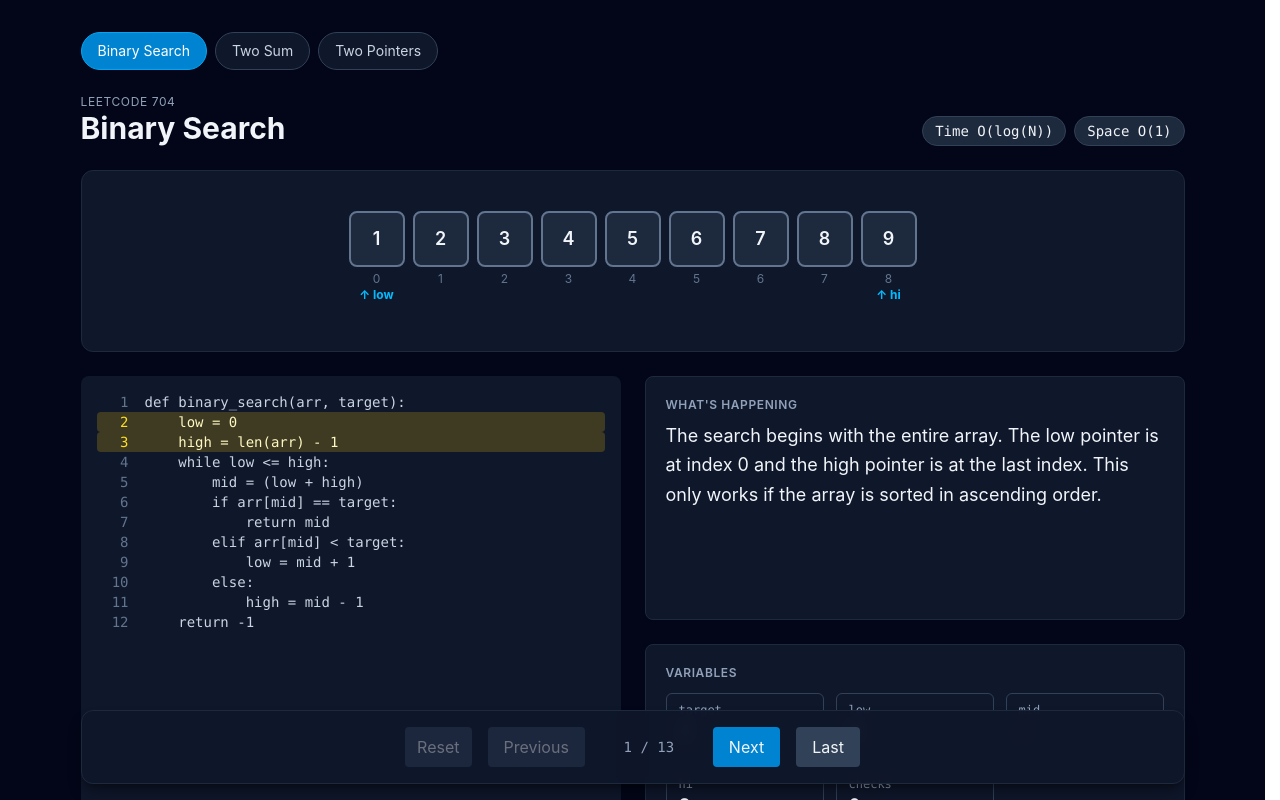
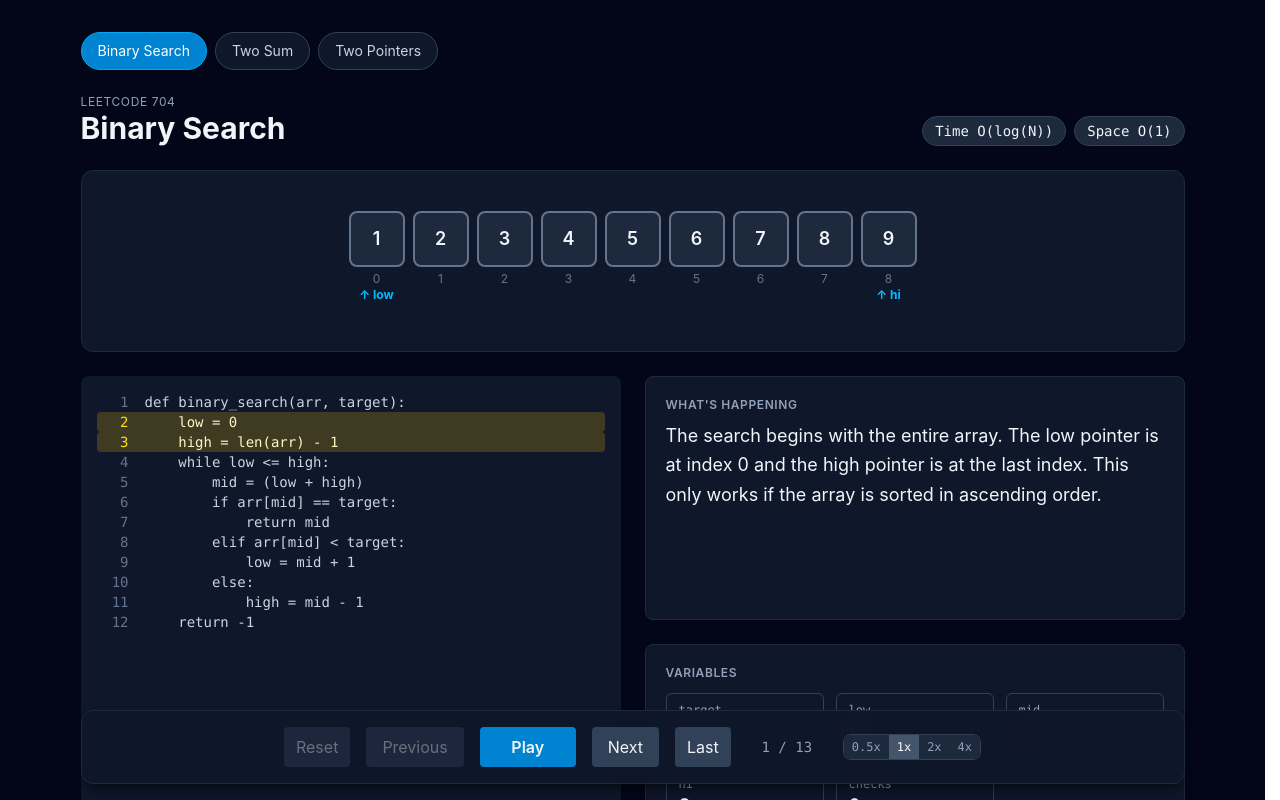
Before and after one commit to max-dean05/under-the-hood, a React (Vite) app: page / in a window 1280 px wide. Shown: the top 800 px of the page. Built offline with nearby package versions, Linux system fonts and the light colour scheme.

Commit message:
added more controls (play/pause/speed) for navigation through steps

```diff
--- a/src/App.jsx
+++ b/src/App.jsx
@@ -1,16 +1,22 @@
-import { useState, useMemo } from 'react'
-import { modules } from './modules/registry.js'
-import ArrayView from './components/ArrayView.jsx'
-import CodePanel from './components/CodePanel.jsx'
-import VarsPanel from './components/VarsPanel.jsx'
-import HashMapView from './components/HashMapView.jsx'
+import { useState, useMemo, useEffect } from "react";
+import { modules } from "./modules/registry.js";
+import ArrayView from "./components/ArrayView.jsx";
+import CodePanel from "./components/CodePanel.jsx";
+import VarsPanel from "./components/VarsPanel.jsx";
+import HashMapView from "./components/HashMapView.jsx";
 
-// Default input for now, will go inside the function once user can change input.
-
+const SPEEDS = [
+  { label: "0.5x", ms: 2000 },
+  { label: "1x", ms: 1200 },
+  { label: "2x", ms: 600 },
+  { label: "4x", ms: 300 },
+];
 
 function App() {
   const [moduleId, setModuleId] = useState(modules[0].id);
   const [stepIndex, setStepIndex] = useState(0);
+  const [isPlaying, setIsPlaying] = useState(false);
+  const [speed, setSpeed] = useState(1200);
 
   const mod = modules.find((m) => m.id === moduleId);
 
@@ -20,16 +26,57 @@ function App() {
   const isFirstStep = stepIndex === 0;
   const isLastStep = stepIndex === steps.length - 1;
 
+  // Auto play
+  useEffect(() => {
+    if (!isPlaying) return;
+    if (isLastStep) {
+      setIsPlaying(false);
+      return;
+    }
+    const timer = setTimeout(() => setStepIndex((s) => s + 1), speed);
+    return () => clearTimeout(timer);
+  }, [isPlaying, stepIndex, speed, isLastStep]);
+
+  // keyboard shortcuts
+  useEffect(() => {
+    function onKey(e) {
+      if (e.target.tagName === "INPUT" || e.target.tagName === "TEXTAREA")
+        return;
+      if (e.key === "ArrowRight") {
+        setIsPlaying(false);
+        setStepIndex((s) => Math.min(s + 1, steps.length - 1));
+      } else if (e.key === "ArrowLeft") {
+        setIsPlaying(false);
+        setStepIndex((s) => Math.max(s - 1, 0));
+      } else if (e.key === " ") {
+        e.preventDefault();
+        togglePlay();
+      }
+    }
+    window.addEventListener("keydown", onKey);
+    return () => window.removeEventListener("keydown", onKey);
+  });
+
   function switchModule(id) {
+    setIsPlaying(false);
     setModuleId(id);
     setStepIndex(0);
+  }
+
+  function togglePlay() {
+    if (isLastStep) setStepIndex(0);
+    setIsPlaying((p) => !p);
+  }
+
+  function goTo(index) {
+    setIsPlaying(false);
+    setStepIndex(index);
   }
 
   return (
     <>
       <div className="min-h-screen bg-slate-950 text-slate-100">
         <div className="max-w-6xl mx-auto px-6 py-8 flex flex-col gap-6">
-
           {/* Module tabs */}
           <nav className="flex flex-wrap gap-2">
             {modules.map((m) => (
@@ -41,21 +88,27 @@ function App() {
                     ? "bg-sky-600 border-sky-500 text-white"
                     : "bg-slate-900 border-slate-700 text-slate-300 hover:bg-slate-800"
                 }`}
-                >
-                  {m.title}
-                </button>
+              >
+                {m.title}
+              </button>
             ))}
           </nav>
 
           {/* Header */}
           <header className="flex flex-wrap items-end justify-between gap-4">
             <div>
-              <p className="text-xs uppercase tracking-wider text-slate-400">{mod.problem}</p>
+              <p className="text-xs uppercase tracking-wider text-slate-400">
+                {mod.problem}
+              </p>
               <h1 className="text-3xl font-bold">{mod.title}</h1>
             </div>
             <div className="flex gap-2 font-mono text-sm">
-              <span className="px-3 py-1 rounded-full bg-slate-800 border border-slate-700">Time {mod.time}</span>
-              <span className="px-3 py-1 rounded-full bg-slate-800 border border-slate-700">Space {mod.space}</span>
+              <span className="px-3 py-1 rounded-full bg-slate-800 border border-slate-700">
+                Time {mod.time}
+              </span>
+              <span className="px-3 py-1 rounded-full bg-slate-800 border border-slate-700">
+                Space {mod.space}
+              </span>
             </div>
           </header>
 
@@ -67,7 +120,7 @@ function App() {
               <HashMapView
                 map={step.map}
                 highlights={step.mapHighlights}
-                prevMap={stepIndex > 0 ? steps[stepIndex-1].map : null}
+                prevMap={stepIndex > 0 ? steps[stepIndex - 1].map : null}
                 label={mod.mapLabel}
               />
             )}
@@ -89,50 +142,75 @@ function App() {
 
               <VarsPanel
                 vars={step.vars}
-                prevVars={stepIndex > 0 ? steps[stepIndex-1].vars : null}
+                prevVars={stepIndex > 0 ? steps[stepIndex - 1].vars : null}
               />
             </div>
           </div>
 
-          {/* Buttons to go through explanation */}
-          <div className="sticky bottom-4 z-10 flex items-center justify-center gap-4 bg-slate-900/95 backdrop-blur border border-slate-800 rounded-xl py-4 shadow-lg shadow-black/40">
+          {/* Navigation controls */}
+          <div className="sticky bottom-4 z-10 flex flex-wrap items-center justify-center gap-4 bg-slate-900/95 backdrop-blur border border-slate-800 rounded-xl py-4 shadow-lg shadow-black/40">
             <button
-              onClick={() => setStepIndex(0)}
+              onClick={() => goTo(0)}
               disabled={isFirstStep}
               className="px-3 py-2 rounded bg-slate-700 hover:bg-slate-600 disabled:opacity-40"
             >
               Reset
             </button>
             <button
-              onClick={() => setStepIndex(stepIndex-1)}
+              onClick={() => goTo(stepIndex - 1)}
               disabled={isFirstStep}
               className="px-4 py-2 rounded bg-slate-700 hover:bg-slate-600 disabled:opacity-40"
             >
               Previous
             </button>
-            {/* Step counter */}
-            <span className="font-mono text-sm text-slate-400 w-24 text-center">
-              {stepIndex+1} / {steps.length}
-            </span>
+
             <button
-              onClick={() => setStepIndex(stepIndex+1)}
+              onClick={togglePlay}
+              className="w-24 px-4 py-2 rounded bg-sky-600 hover:bg-sky-500 font-semibold"
+            >
+              {isPlaying ? "Pause" : isLastStep ? "Replay" : "Play"}
+            </button>
+
+            <button
+              onClick={() => goTo(stepIndex + 1)}
               disabled={isLastStep}
-              className="px-4 py-2 rounded bg-sky-600 hover:bg-sky-500 disabled:opacity-40"
+              className="px-4 py-2 rounded bg-slate-700 hover:bg-slate-600 disabled:opacity-40"
             >
               Next
             </button>
             <button
-              onClick={() => setStepIndex(steps.length-1)}
+              onClick={() => goTo(steps.length - 1)}
               disabled={isLastStep}
-              className="px-4 py-2 rounded bg-slate-700 hover:bg-slate-600 disabled:opacity-40"
+              className="px-3 py-2 rounded bg-slate-700 hover:bg-slate-600 disabled:opacity-40"
             >
               Last
             </button>
+
+            <span className="font-mono text-sm text-slate-400 w-20 text-center">
+              {stepIndex + 1} / {steps.length}
+            </span>
+
+            {/* Speed */}
+            <div className="flex rounded-lg overflow-hidden border border-slate-700">
+              {SPEEDS.map((s) => (
+                <button
+                  key={s.ms}
+                  onClick={() => setSpeed(s.ms)}
+                  className={`px-2 py-1 text-xs font-mono ${
+                    speed === s.ms
+                      ? "bg-slate-600 text-white"
+                      : "bg-slate-800 text-slate-400 hover:bg-slate-700"
+                  }`}
+                >
+                  {s.label}
+                </button>
+              ))}
+            </div>
           </div>
         </div>
-        </div>
+      </div>
     </>
-  )
+  );
 }
 
-export default App
+export default App;
--- a/src/components/ArrayView.jsx
+++ b/src/components/ArrayView.jsx
@@ -3,6 +3,8 @@ const COLORS = {
     found:      "bg-green-500/25 border-green-400 text-green-100",
     eliminated: "bg-slate-900 border-slate-800 text-slate-600",
     visited:    "bg-sky-500/15 border-sky-700 text-sky-200",
+    window:     "bg-violet-500/20 border-violet-400 text-violet-100",
+    leaving:    "bg-rose-500/15 border-rose-500 text-rose-200",
 };
 const DEFAULT = "bg-slate-800 border-slate-500 text-slate-100";
 
```
